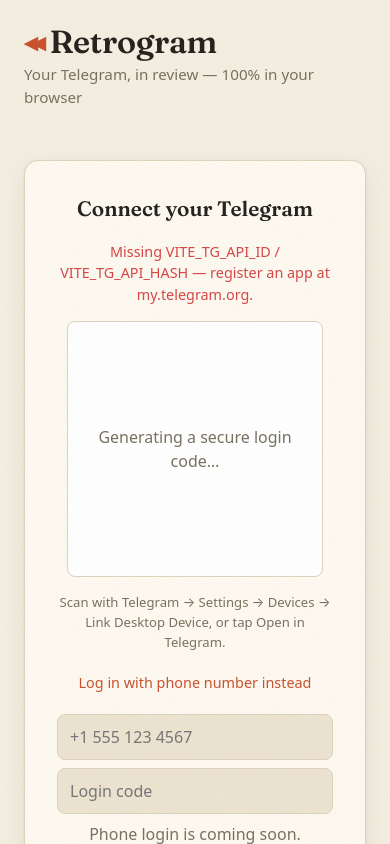
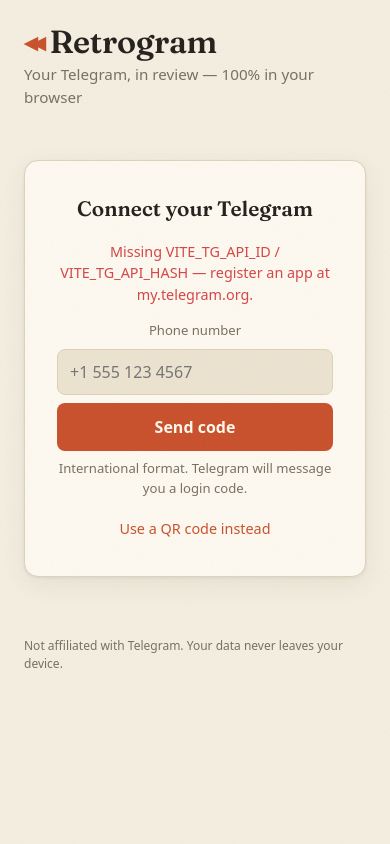
Before and after one commit to Allless/retrogram, a Preact app: page / in a window 390 px wide. Both pictures are taken after a click on the button "Log in with phone number instead". Shown: the top 844 px of the page. Built offline with nearby package versions, Linux system fonts and the light colour scheme; no server answers.

Commit message:
Add phone-number login; gate QR deep link off mobile

```diff
--- a/src/ts/auth/QrConnect.tsx
+++ b/src/ts/auth/QrConnect.tsx
@@ -1,7 +1,7 @@
-import { useEffect, useState } from "preact/hooks";
+import { useEffect, useMemo, useRef, useState } from "preact/hooks";
 import QRCode from "qrcode";
 
-import { startQrLogin } from "./qrLogin";
+import { startPhoneLogin, startQrLogin } from "./qrLogin";
 
 import type { TelegramClient } from "telegram";
 
@@ -9,22 +9,79 @@
   onConnected: (client: TelegramClient) => void;
 }
 
+type Mode = "qr" | "phone";
+type PhoneStep = "phone" | "code" | "password";
+
+const PHONE_STEP_UI: Record<
+  PhoneStep,
+  { label: string; placeholder: string; button: string; hint: string }
+> = {
+  phone: {
+    label: "Phone number",
+    placeholder: "+1 555 123 4567",
+    button: "Send code",
+    hint: "International format. Telegram will message you a login code.",
+  },
+  code: {
+    label: "Login code",
+    placeholder: "12345",
+    button: "Sign in",
+    hint: "Check your Telegram app (or SMS) for the code.",
+  },
+  password: {
+    label: "Two-step password",
+    placeholder: "2FA password",
+    button: "Verify",
+    hint: "Your account has two-step verification enabled.",
+  },
+};
+
 /**
- * Connect screen. Renders the rotating `tg://login?token=...` token in two forms
- * at once — a scannable QR code and an "Open in Telegram" deep-link button — so it
- * works whether the user is scanning from a second device or has Telegram (Desktop
- * or mobile) on the same machine. A phone-number fallback covers the rest.
+ * Telegram mobile apps refuse to confirm a same-device `tg://login` deep link
+ * (anti-phishing) — they just show a "how to scan QR codes" sheet. On these
+ * platforms phone login is the flow that actually works.
+ */
+function detectMobile(): boolean {
+  const iPadOs =
+    navigator.platform === "MacIntel" && navigator.maxTouchPoints > 1;
+  return /Android|iPhone|iPad|iPod/i.test(navigator.userAgent) || iPadOs;
+}
+
+/**
+ * Connect screen with two flows. Desktop defaults to the rotating QR code
+ * (scannable, or one tap with Telegram Desktop installed); mobile defaults to
+ * phone-number login. Each flow can be switched to manually.
  */
 export function QrConnect({ onConnected }: QrConnectProps) {
+  const isMobile = useMemo(detectMobile, []);
+  const [mode, setMode] = useState<Mode>(isMobile ? "phone" : "qr");
+  const [error, setError] = useState<string | null>(null);
+
+  // QR flow state.
   const [loginUrl, setLoginUrl] = useState<string | null>(null);
   const [qrDataUrl, setQrDataUrl] = useState<string | null>(null);
-  const [error, setError] = useState<string | null>(null);
-  const [showPhoneFallback, setShowPhoneFallback] = useState(false);
+
+  // Phone flow state. gramjs drives the flow by awaiting callbacks; the form
+  // resolves the pending one on submit.
+  const [phoneStep, setPhoneStep] = useState<PhoneStep>("phone");
+  const [inputValue, setInputValue] = useState("");
+  const [busy, setBusy] = useState(true);
+  const pendingInput = useRef<((value: string) => void) | null>(null);
 
   useEffect(() => {
+    if (mode !== "qr") return;
     let cancelled = false;
+    let succeeded = false;
+    let client: TelegramClient | null = null;
+
+    setError(null);
+    setLoginUrl(null);
+    setQrDataUrl(null);
 
     startQrLogin({
+      onClient: (c) => {
+        client = c;
+      },
       onLoginUrl: (url) => {
         if (!cancelled) setLoginUrl(url);
       },
@@ -35,8 +92,9 @@
       password: async () =>
         window.prompt("Enter your Telegram 2FA password") ?? "",
     })
-      .then((client) => {
-        if (!cancelled) onConnected(client);
+      .then((connected) => {
+        succeeded = true;
+        if (!cancelled) onConnected(connected);
       })
       .catch((err: unknown) => {
         if (!cancelled) {
@@ -46,8 +104,62 @@
 
     return () => {
       cancelled = true;
+      // Abandoned flow (mode switch/unmount) — stop the token rotation.
+      if (!succeeded) void client?.disconnect().catch(() => undefined);
     };
-  }, [onConnected]);
+  }, [mode, onConnected]);
+
+  useEffect(() => {
+    if (mode !== "phone") return;
+    let cancelled = false;
+    let succeeded = false;
+    let client: TelegramClient | null = null;
+
+    setError(null);
+    setPhoneStep("phone");
+    setInputValue("");
+    setBusy(true);
+    pendingInput.current = null;
+
+    const waitForInput = (step: PhoneStep) =>
+      new Promise<string>((resolve) => {
+        if (cancelled) return;
+        pendingInput.current = resolve;
+        setPhoneStep(step);
+        setBusy(false);
+      });
+
+    startPhoneLogin({
+      onClient: (c) => {
+        client = c;
+      },
+      phoneNumber: () => waitForInput("phone"),
+      phoneCode: () => waitForInput("code"),
+      password: () => waitForInput("password"),
+      onError: (err) => {
+        if (!cancelled) {
+          setError(err.message);
+          setBusy(false);
+        }
+        return false;
+      },
+    })
+      .then((connected) => {
+        succeeded = true;
+        if (!cancelled) onConnected(connected);
+      })
+      .catch((err: unknown) => {
+        if (!cancelled) {
+          setError(err instanceof Error ? err.message : String(err));
+          setBusy(false);
+        }
+      });
+
+    return () => {
+      cancelled = true;
+      if (!succeeded) void client?.disconnect().catch(() => undefined);
+    };
+  }, [mode, onConnected]);
 
   // Re-render the QR image whenever the token rotates (~30s).
   useEffect(() => {
@@ -59,12 +171,28 @@
       );
   }, [loginUrl]);
 
+  const submitPhoneStep = (event: Event) => {
+    event.preventDefault();
+    const value = inputValue.trim();
+    const resolve = pendingInput.current;
+    if (!value || !resolve) return;
+    pendingInput.current = null;
+    setInputValue("");
+    setError(null);
+    setBusy(true);
+    resolve(value);
+  };
+
+  const stepUi = PHONE_STEP_UI[phoneStep];
+
   return (
     <section class="connect">
       <h2>Connect your Telegram</h2>
 
       {error && <p class="error">{error}</p>}
 
+      {mode === "qr" && (
+        <>
           <div class="qr-box">
             {qrDataUrl ? (
               <img
@@ -78,32 +206,65 @@
             )}
           </div>
 
-      {loginUrl && (
+          {loginUrl && !isMobile && (
             <a href={loginUrl} class="btn-primary">
               Open in Telegram
             </a>
           )}
 
           <p class="muted hint">
-        Scan with Telegram → Settings → Devices → Link Desktop Device, or tap
-        Open in Telegram.
+            {isMobile
+              ? "Scan this from another device: Telegram → Settings → Devices → Link Desktop Device."
+              : "Scan with Telegram → Settings → Devices → Link Desktop Device, or tap Open in Telegram (desktop app)."}
           </p>
 
           <button
             type="button"
             class="link-button"
-        onClick={() => setShowPhoneFallback((v) => !v)}
+            onClick={() => setMode("phone")}
           >
             Log in with phone number instead
           </button>
+        </>
+      )}
 
-      {showPhoneFallback && (
-        <div class="phone-fallback">
-          {/* TODO: phone + code fallback flow (sendCode → signIn → optional 2FA). */}
-          <input type="tel" placeholder="+1 555 123 4567" disabled />
-          <input type="text" placeholder="Login code" disabled />
-          <p class="muted">Phone login is coming soon.</p>
-        </div>
+      {mode === "phone" && (
+        <>
+          <form class="phone-fallback" onSubmit={submitPhoneStep}>
+            <label class="muted hint" for="phone-step-input">
+              {stepUi.label}
+            </label>
+            <input
+              id="phone-step-input"
+              key={phoneStep}
+              type={
+                phoneStep === "password"
+                  ? "password"
+                  : phoneStep === "phone"
+                    ? "tel"
+                    : "text"
+              }
+              inputMode={phoneStep === "code" ? "numeric" : undefined}
+              autocomplete={phoneStep === "code" ? "one-time-code" : undefined}
+              placeholder={stepUi.placeholder}
+              value={inputValue}
+              onInput={(e) => setInputValue(e.currentTarget.value)}
+              disabled={busy}
+            />
+            <button type="submit" class="btn-primary" disabled={busy}>
+              {busy ? "Connecting…" : stepUi.button}
+            </button>
+            <p class="muted hint">{stepUi.hint}</p>
+          </form>
+
+          <button
+            type="button"
+            class="link-button"
+            onClick={() => setMode("qr")}
+          >
+            Use a QR code instead{isMobile ? " (needs a second device)" : ""}
+          </button>
+        </>
       )}
     </section>
   );
--- a/src/ts/auth/qrLogin.ts
+++ b/src/ts/auth/qrLogin.ts
@@ -26,15 +26,25 @@
   onError: (err: Error) => Promise<boolean> | boolean;
   /** Supplies the 2FA password when the account has one set. */
   password?: () => Promise<string>;
+  /** Handle to the underlying client, so the caller can disconnect a flow it abandons. */
+  onClient?: (client: TelegramClient) => void;
 }
 
-/**
- * Start the QR-login flow. Resolves with the connected client once the user has
- * authorized the session from their Telegram app.
- */
-export async function startQrLogin(
-  opts: QrLoginOptions,
-): Promise<TelegramClient> {
+export interface PhoneLoginOptions {
+  /** Supplies the phone number (international format). Re-called if invalid. */
+  phoneNumber: () => Promise<string>;
+  /** Supplies the login code Telegram sends. Re-called if wrong. */
+  phoneCode: () => Promise<string>;
+  /** Supplies the 2FA password when the account has one set. */
+  password: () => Promise<string>;
+  /** Called on a login error. Return `true` to stop retrying, `false` to continue. */
+  onError: (err: Error) => Promise<boolean> | boolean;
+  /** Handle to the underlying client, so the caller can disconnect a flow it abandons. */
+  onClient?: (client: TelegramClient) => void;
+}
+
+/** Connect a client on the saved session (or a fresh one). */
+async function connectClient(): Promise<TelegramClient> {
   if (!API_ID || !API_HASH) {
     throw new Error(
       "Missing VITE_TG_API_ID / VITE_TG_API_HASH — register an app at my.telegram.org.",
@@ -50,6 +60,18 @@
   });
 
   await client.connect();
+  return client;
+}
+
+/**
+ * Start the QR-login flow. Resolves with the connected client once the user has
+ * authorized the session from their Telegram app.
+ */
+export async function startQrLogin(
+  opts: QrLoginOptions,
+): Promise<TelegramClient> {
+  const client = await connectClient();
+  opts.onClient?.(client);
 
   // Resume silently if the stored session is still authorized — no QR needed.
   if (await client.checkAuthorization()) {
@@ -63,6 +85,38 @@
       qrCode: async (code) => opts.onLoginUrl(buildLoginLink(code.token)),
       onError: async (err) => opts.onError(err),
       password: opts.password,
+    },
+  );
+
+  persistSession(client.session.save());
+  return client;
+}
+
+/**
+ * Start the phone-number login flow (sendCode → code → optional 2FA). The
+ * callbacks are awaited as gramjs walks the flow, so the UI drives each step
+ * by resolving them. This is the primary path on mobile, where Telegram
+ * deliberately won't confirm a same-device `tg://login` deep link.
+ */
+export async function startPhoneLogin(
+  opts: PhoneLoginOptions,
+): Promise<TelegramClient> {
+  const client = await connectClient();
+  opts.onClient?.(client);
+
+  // Resume silently if the stored session is still authorized.
+  if (await client.checkAuthorization()) {
+    persistSession(client.session.save());
+    return client;
+  }
+
+  await client.signInUser(
+    { apiId: API_ID, apiHash: API_HASH },
+    {
+      phoneNumber: opts.phoneNumber,
+      phoneCode: opts.phoneCode,
+      password: opts.password,
+      onError: async (err) => opts.onError(err),
     },
   );
 
```
Lines whose indentation alone changed are shown as unchanged.
